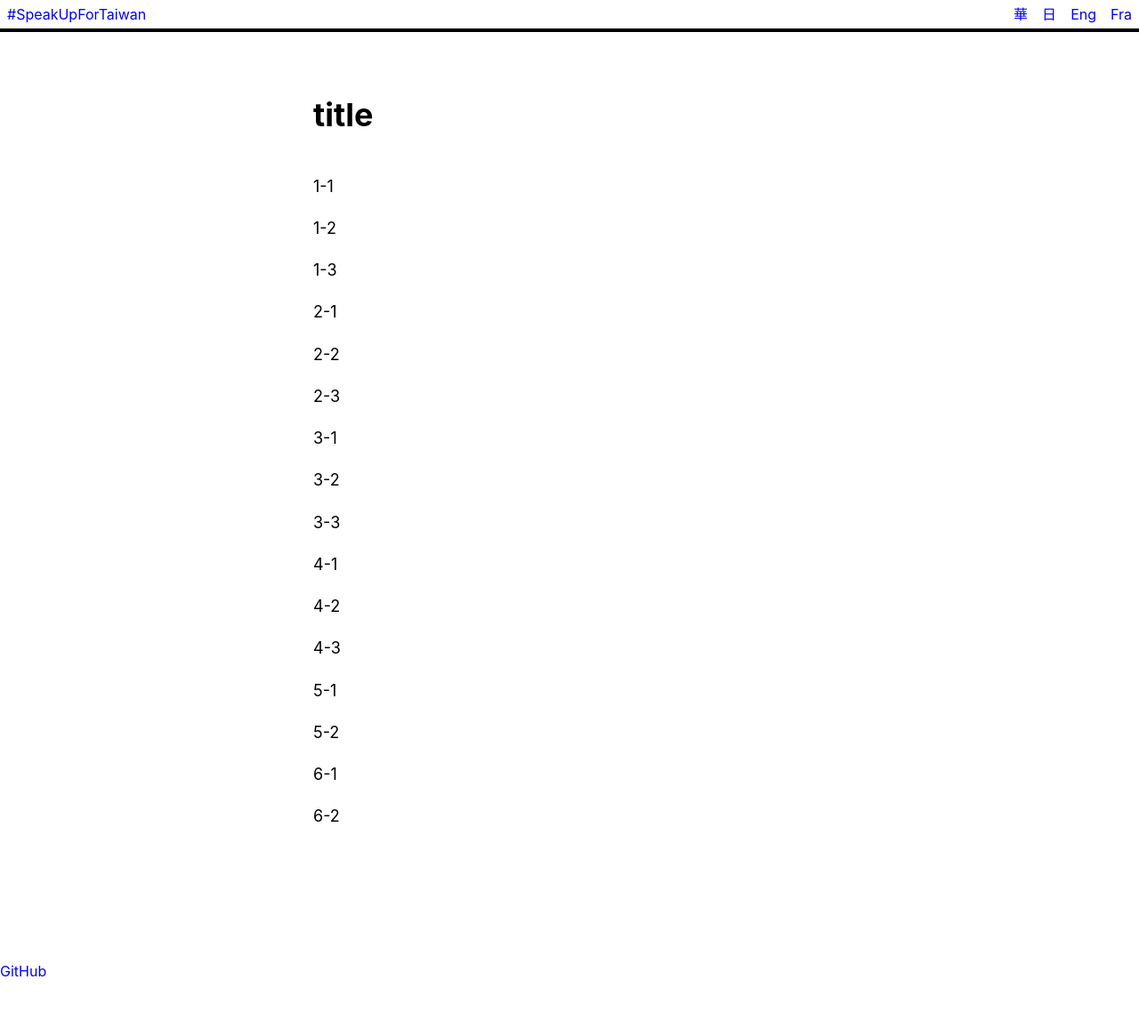
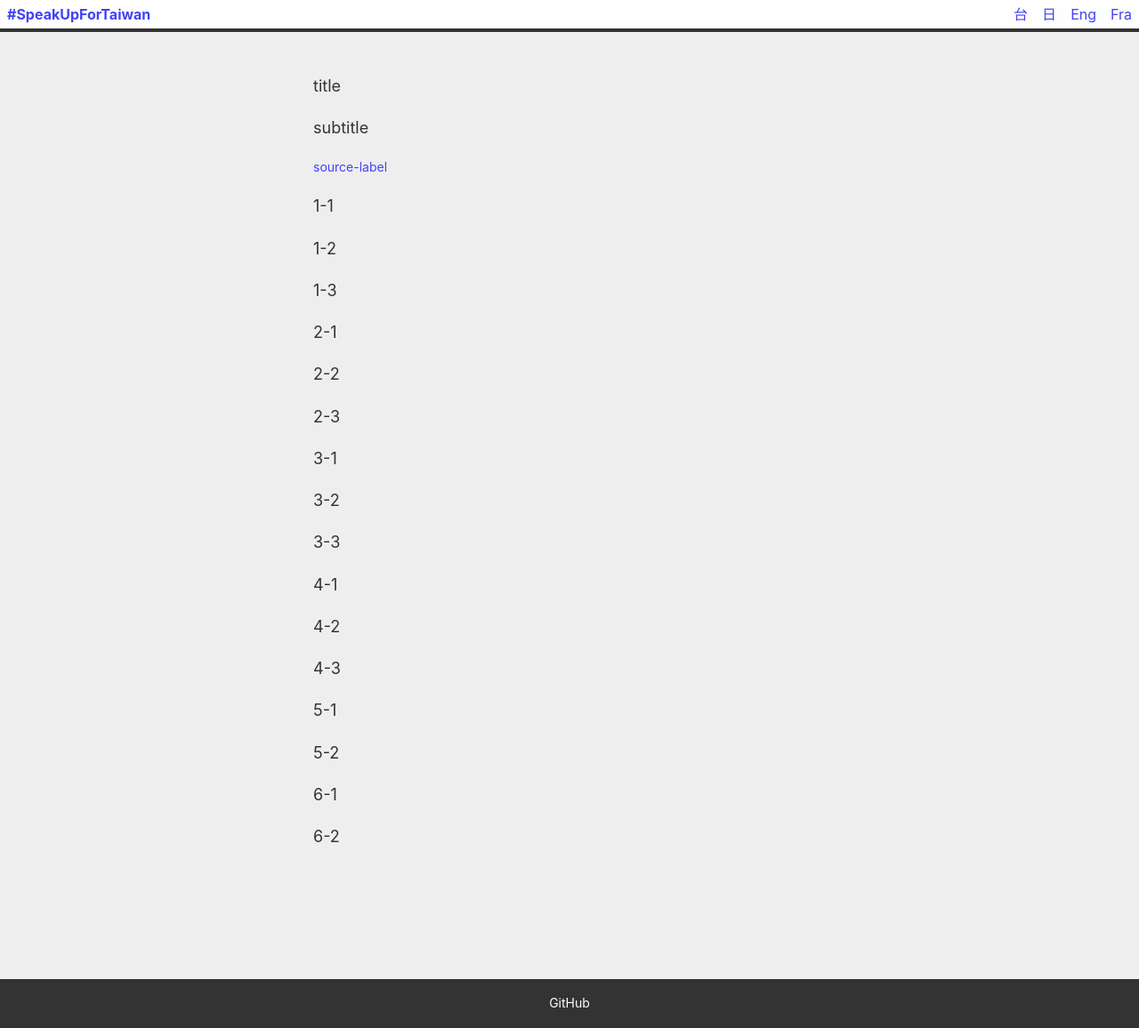
Before and after one commit to chihaoyo/speak-up-for-taiwan, a Nuxt app: page /idg-xi in a window 1280 px wide. Shown: the whole page at 89% size. Before the commit the page ends 1105 px from the top, so only its background shows below. Built offline with nearby package versions, Linux system fonts and the light colour scheme.

Commit message:
Add subtitles & sources; update styles

```diff
--- /dev/null
+++ b/assets/_variables.scss
@@ -0,0 +1,4 @@
+$color-background-default: #eee;
+$color-black: #333;
+$color-white: white;
+$color-anchor-blue: #4242f8;
--- a/assets/styles.scss
+++ b/assets/styles.scss
@@ -1,3 +1,5 @@
+@import 'variables';
+
 html {
   font-family: 'Source Sans Pro', -apple-system, BlinkMacSystemFont, 'Segoe UI', Roboto, 'Helvetica Neue', Arial, sans-serif;
   font-size: 16px;
@@ -11,6 +13,18 @@ html {
   &[lang="fr-FR"] {
     line-height: 1.5;
   }
+  background-color: $color-background-default;
+  color: $color-black;
+}
+footer {
+  padding: 1rem;
+  background-color: $color-black;
+  color: white;
+  font-size: 0.875rem;
+  text-align: center;
+  > a, a:active, a:visited {
+    color: white;
+  }
 }
 
 *,
@@ -20,18 +34,18 @@ html {
   margin: 0;
 }
 
-a, a:hover, a:active, a:visited {
-  color: blue;
+a, a:active, a:visited {
+  color: $color-anchor-blue;
   text-decoration: none;
-}
-h1 {
-  font-size: 2.25rem;
-  margin: 1em 0;
 }
 .markdown {
   > p {
     font-size: 1.125rem;
     margin: 1em 0;
+  }
+  h1 {
+    font-size: 2.25rem;
+    margin: 1em 0 0.5em;
   }
   > h2 {
     font-size: 1.75rem;
@@ -40,6 +54,10 @@ h1 {
   > h3 {
     font-size: 1.25rem;
     margin: 1em 0 0.5em;
+  }
+  > h4 {
+    font-size: 1.25rem;
+    mrgin: 1em 0 0.5em;
   }
 }
 
--- a/components/Navbar.vue
+++ b/components/Navbar.vue
@@ -2,10 +2,10 @@
 <template>
 <div class="navbar">
   <div class="home">
-    <nuxt-link :to="localePath('index')" class="button">#SpeakUpForTaiwan</nuxt-link>
+    <nuxt-link :to="localePath('index')" class="button"><b>#SpeakUpForTaiwan</b></nuxt-link>
   </div>
   <div class="languages">
-    <nuxt-link key="tw" :to="switchLocalePath('tw')" class="button">華</nuxt-link>
+    <nuxt-link key="tw" :to="switchLocalePath('tw')" class="button">台</nuxt-link>
     <nuxt-link key="jp" :to="switchLocalePath('ja')" class="button">日</nuxt-link>
     <nuxt-link key="en" :to="switchLocalePath('en')" class="button">Eng</nuxt-link>
     <nuxt-link key="fr" :to="switchLocalePath('fr')" class="button">Fra</nuxt-link>
@@ -14,14 +14,16 @@
 </template>
 
 <style lang="scss">
+@import 'assets/variables';
+
 .navbar {
   position: fixed;
   top: 0;
   left: 0;
   width: 100%;
   display: flex;
-  border-bottom: 0.25rem black solid;
-  background-color: rgba(white, 0.90);
+  border-bottom: 0.25rem $color-black solid;
+  background-color: rgba($color-white, 0.90);
   > .home {
     flex-grow: 1;
   }
--- a/pages/idg-xi.vue
+++ b/pages/idg-xi.vue
@@ -2,16 +2,19 @@
 <i18n>
 {
   "tw": {
-    "title": "台灣原住民族致中國習近平主席",
+    "title": "# 台灣原住民族致中國習近平主席",
+    "subtitle": "#### 台灣[原住民族歷史正義與轉型正義委員會](https://indigenous-justice.president.gov.tw/)代表十七族之二十二位代表及委員會外代表八族之九位代表共同聲明",
+    "source-label": "來源",
+    "source-link": "https://www.facebook.com/IndigenousSbalay/posts/2020282421360818",
     "1-1": "## 習近平先生，你不認識我們，因此你不認識台灣。",
     "1-2": "我們是台灣原住民族，生存在台灣這片母親土地上超過六千年，不是中華民族中的少數民族。我們祖先在台灣玉山、阿里山、大霸尖山、大武山、卑南主山、都蘭山以及山林、草原、深谷、溪流、島嶼、海洋流傳的故事明白顯示：台灣是原住民族的傳統領域，也是原住民族世世代代用生命守護的祖靈土地，不是中國的領土。",
     "1-3": "台灣原住民族見證著來到島嶼的西班牙人、荷蘭人、鄭氏王朝、清帝國、日本國、中華民國的言行，我們跟荷蘭人簽過契約、跟美國人簽過和平協議，對抗過每一個侵略我們土地的外來民族與帝國主義，也受到後來殖民國家的武力鎮壓、威權統治，從被稱番人到台灣原來的主人，原住民族更推動著國家走上人權、民主、自由的轉變歷程。千百年來，我們仍在這裡，從未放棄我們的自然主權。",
     "2-1": "## 習近平先生，你不懂尊嚴，因此誤會了偉大。",
-    "2-2": "在我們母親土地上建立起來的主權國家台灣，我們並不滿意，因為原住民族的歷史正義與轉型正義才剛剛開始被這個國家重視，台灣島上的多元民族、多元文化、多元歷史觀才剛剛開始受到這個國家肯定。但，這也是我們與所有認同台灣土地的其他族群努力形塑的國家，是不同族群正在理解彼此痛苦經歷的國家，是我們可以大聲用自己語言說自己故事的國家。我們在母親土地上自己決定想要什麼樣的國家，並積極改造它，這是尊嚴。無論人口數是300多人的卡那卡那富族，還是21萬多人的阿美族，我們每一個原住民族都有平等的自決權，這是尊嚴。",
+    "2-2": "在我們母親土地上建立起來的主權國家台灣，我們並不滿意，因為原住民族的歷史正義與轉型正義才剛剛開始被這個國家重視，台灣島上的多元民族、多元文化、多元歷史觀才剛剛開始受到這個國家肯定。但，這也是我們與所有認同台灣土地的其他族群努力形塑的國家，是不同族群正在理解彼此痛苦經歷的國家，是我們可以大聲用自己語言說自己故事的國家。我們在母親土地上自己決定想要什麼樣的國家，並積極改造它，這是尊嚴。無論人口數是三百多人的卡那卡那富族，還是二十一萬多人的阿美族，我們每一個原住民族都有平等的自決權，這是尊嚴。",
     "2-3": "習近平先生代表中國政府所推銷的單一文化價值、統一、強權，並不偉大也不令人嚮往。對土地謙卑、尊重其他生命、與各族群共存共好，才是我們的信念。",
     "3-1": "## 習近平先生，人不應該傷害別人，無論這個人跟自己多麼不一樣。",
     "3-2": "習先生代表中國政府的談話，強調以武力為後盾，堅持統一台灣、實施一國兩制，並表示不會傷害同為中國人的人。但暴力是不對的，無論是不是中國人，都不應該遭到傷害。我們已經看到藏族、維吾爾族成為「中國人」之後，在「民族自治區」遭遇文化、語言、信仰的滅絕。我們看到一國兩制之下的香港人民，快速失去民主與自由。我們看到中國人民，甚至無法說出或捍衛自己的基本人權。",
-    "3-3": "習先生，暴力無法帶來和平，Misawacu hanizaay masasu takid (欺侮別人的人也會受到同樣的報應；撒奇萊雅族古諺）。請帶領你的國家邁向真正的文明，停止武力恫嚇台灣人民，致力讓中國人民享有人權與自由。",
+    "3-3": "習先生，暴力無法帶來和平，Misawacu hanizaay masasu takid（欺侮別人的人也會受到同樣的報應；撒奇萊雅族古諺）。請帶領你的國家邁向真正的文明，停止武力恫嚇台灣人民，致力讓中國人民享有人權與自由。",
     "4-1": "## 習近平先生，台灣原住民族與台灣的主體性，拒絕威脅也不退讓。",
     "4-2": "台灣的國家未來，是母親土地上所有族群的自主決定，包括台灣原住民族在內。同時，沒有經過原住民族行使集體自決權之前，任何政府、政黨、團體都不得與外來勢力及國家協商，將原住民族的傳統領域併入他國領土或成為他國實質管理的範圍。這是我們守護母親土地的決心，台灣原住民族堅持了數千年，也會繼續堅持下去。",
     "4-3": "如果有一天，中國放棄扭曲的歷史觀、民族觀、國家觀，樂意成為我們的善良鄰居，而不是強行要當我們的父母。那個時候，我們會誠心舉杯，敬中國這個鄰居一杯小米酒。pasola xmnx na mansonsou!（願您每回呼吸都順暢；鄒族語）",
@@ -21,7 +24,10 @@
     "6-2": "Omi Wilang 歐蜜･偉浪（泰雅族）、王商益 Kaisanan Ahuan（道卡斯族）、乃俊廷（巴布薩族）、張麗盆（拍瀑拉族）、潘明燈（拍瀑拉族）、巫瑞晞（阿里坤族）、胡雋婕 Snglang（羅亞族）、潘隆川（噶哈巫族）、希婻･瑪飛洑（達悟族）"
   },
   "ja": {
-    "title": "台湾の原住民族から中国国家主席習近平へ",
+    "title": "# 台湾の原住民族から中国国家主席習近平へ",
+    "subtitle": "#### 台湾[原住民族歴史正義と転型正義委員会](https://indigenous-justice.president.gov.tw/)からの17原住民族22人代表と委員会の外の8原住民族9人代表の共同声明",
+    "source-label": "來源",
+    "source-link": "https://www.facebook.com/IndigenousSbalay/photos/a.1549619535093778/2023061521082908/",
     "1-1": "## 習近平さま、あなたは私たちのことを知りません、だからあなたは台湾のことを知りません。",
     "1-2": "私たちは台湾の原住民族で、6000年以上ものあいだ台湾という母なる地で生き抜いてきました。中華民族の中の少数民族ではありません。私たちの祖先が台湾の玉山、阿里山、大霸尖山、大武山、卑南主山、都蘭山及びその山林、草原、渓谷、溪流、島嶼、海洋に伝えてきた物語は、台湾が原住民族の伝統領域であり、原住民族が先祖代々その生命で守ってきた祖霊の土地であるということをはっきりと示しております。したがって中国の領土ではありません。",
     "1-3": "台湾原住民族は、この島にやって来たスペイン人、オランダ人、鄭王朝、清帝国、日本国、中華民国の言行を目撃してきました。私たちはオランダ人と契約を結び、アメリカ人と和平協定を結びました。私たちの土地を侵略したどの外来民族及びその帝国主義とも闘い、その後の植民地支配の武力鎮圧や独裁統治の支配を受けました。蕃人と呼ばれていた私たちが、台湾の本来の主人になるまでに、原住民族が国家を人権、民主主義、自由へとさらに推進させていく転換の歴史がありました。数百年来、私たちはなおこの地において、原住民族の自然主権をけっしてあきらめたことはありません。",
@@ -40,7 +46,10 @@
     "6-2": "Omi Wilang 歐蜜･偉浪（Atayal）、王商益 Kaisanan Ahuan（Taokas）、乃俊廷（Babuza）、張麗盆（Papora）、潘明燈（Papora）、巫瑞晞（Arikun）、胡雋婕 Snglang（Lloa）、潘隆川（Kaxabu）、希婻･瑪飛洑（Tao/Yami）"
   },
   "en": {
-    "title": "Indigenous Peoples of Taiwan to President Xi Jinping of China",
+    "title": "# Indigenous Peoples of Taiwan to President Xi Jinping of China",
+    "subtitle": "#### Declaration signed by 22 members representing 17 indigenous peoples in the [Indigenous Historical Justice and Transitional Justice Committee](https://indigenous-justice.president.gov.tw/) of Taiwan, and subscribed by 9 promenent members of 8 more indigenous peoples.",
+    "source-label": "Source",
+    "source-link": "https://medium.com/@chihaoyo/4469d1a3bde6",
     "1-1": "## Mr. Xi Jinping, you do not know us, so you do not know Taiwan.",
     "1-2": "Stories told by our ancestors about the mountains, forests, grasslands, valleys, rivers, islands, and oceans of Taiwan testify that Taiwan is — and has always been — the traditional territory of the indigenous peoples on this land.\n\nTaiwan is the sacred land where generations of our ancestors have lived and protected with their lives. It has never belonged to China.",
     "1-3": "We the indigenous peoples of Taiwan have witnessed the deeds and words of those who came to this island, including the Spanish, the Dutch, the Koxinga Kingdom, the Qing Kingdom, the Japanese, and the Republic of China.\n\nWe signed contracts with the Dutch and peace agreements with the Americans. We have fought against imperialism and every foreign intruder of our land. We have suffered military suppression from colonial and authoritarian regimes. Once called “barbarians”, we are now recognized as the original owners of Taiwan.\n\nWe the indigenous peoples of Taiwan have pushed this nation forward towards respect for human rights, democracy, and freedom. After thousands of years, we are still here.\n\nWe have never given up our rightful claim to the sovereignty of Taiwan.",
@@ -59,7 +68,10 @@
     "6-2": "Omi Wilang 歐蜜･偉浪 (Atayal), 王商益 Kaisanan Ahuan (Taokas), 乃俊廷 (Babuza), 張麗盆 (Papora), 潘明燈 (Papora), 巫瑞晞 (Arikun), 胡雋婕 Snglang (Lloa), 潘隆川 (Kaxabu), 希婻･瑪飛洑 (Tao/Yami)"
   },
   "fr": {
-    "title": "Les Peuples autochtones de Taïwan au Président Xi Jinping de la Chine",
+    "title": "# Les Peuples autochtones de Taïwan au Président Xi Jinping de la Chine",
+    "subtitle": "#### Déclaration signée par 22 membres représentant 17 peuples autochtones dans la [Commission pour la justice historique et la justice transitionnelle autochtones](https://indigenous-justice.president.gov.tw/) de Taïwan, et souscrite par 9 autres personnalités respectivement ressortissants de 8 peuples autochtones de plus.",
+    "source-label": "Source",
+    "source-link": "https://g0v.hackmd.io/s/S1OqtBMzE",
     "1-1": "## M. Xi Jinping, vous ne nous connaissez pas. Vous ne connaissez donc pas Taïwan.",
     "1-2": "Nous sommes les peuples autochtones de Taïwan. Nous avons vécu ici, à Taïwan, notre mère-patrie, pendant plus de six mille ans. Nous ne faisons pas partie des peuples minoritaires de la « nation chinoise ». Nos ancêtres ont gravé leurs histoires dans les montagnes telles que les Monts Yü Shan, Alishan, Dabajian, Dawu, le pic principal de Beinan, le Dulan shan et bien d’autres montagnes encore, ainsi que des forêts, des prairies, des vallées, des rivières, des îles et autres étendues maritimes. Toutes ces histoires qui forment notre Histoire, démontrent que Taïwan est le territoire traditionnel et coutumier des peuples autochtones, et que c’est le pays des esprits de nos ancêtres, à la défense duquel nos peuples ont, de génération en génération, dédié leurs vies. Ce territoire n’est donc pas chinois.",
     "1-3": "Les peuples autochtones taïwanais ont été témoins de ce qu’ont dit et fait tous ceux qui sont venus sur cette île : les Espagnols, les Néerlandais, le royaume des Zheng, l’Empire des Qing, le Japon, et la République de Chine. Nous avons signé des contrats avec les Néerlandais et un traité de paix avec les Américains. Nous avons lutté contre tous les peuples étrangers ou les impérialistes qui voulaient envahir notre terre. Plus récemment, les nations colonisatrices nous ont opprimés par la violence des armes avant de nous imposer leur régime autoritaire. On nous a jadis traités de « sauvages », avant de reconnaître que nous étions les maîtres les plus anciens de Taïwan. Qui plus est, nous, les peuples autochtones, avons été l’un des moteurs de l’évolution de ce pays vers les droits de l’homme, la démocratie, et la liberté. Depuis des millénaires, nous demeurons ici, sans avoir jamais renoncé à notre souveraineté naturelle.",
@@ -82,7 +94,11 @@
 <template>
 <div class="page idg-xi">
   <div class="content">
-    <h1>{{ $t('title') }}</h1>
+    <div class="markdown" v-html="markdown($t('title'))" />
+    <div class="markdown" v-html="markdown($t('subtitle'))" />
+    <div class="source">
+      <a :href="$t('source-link')" target="_blank">{{ $t('source-label') }}</a>
+    </div>
     <div class="markdown" v-html="markdown($t('1-1'))" />
     <div class="markdown" v-html="markdown($t('1-2'))" />
     <div class="markdown" v-html="markdown($t('1-3'))" />
@@ -120,6 +136,10 @@ export default {
       margin-left: auto;
       margin-right: auto;
     }
+    > .source {
+      margin: 0.875rem 0;
+      font-size: 0.875rem;
+    }
   }
 }
 </style>
```
